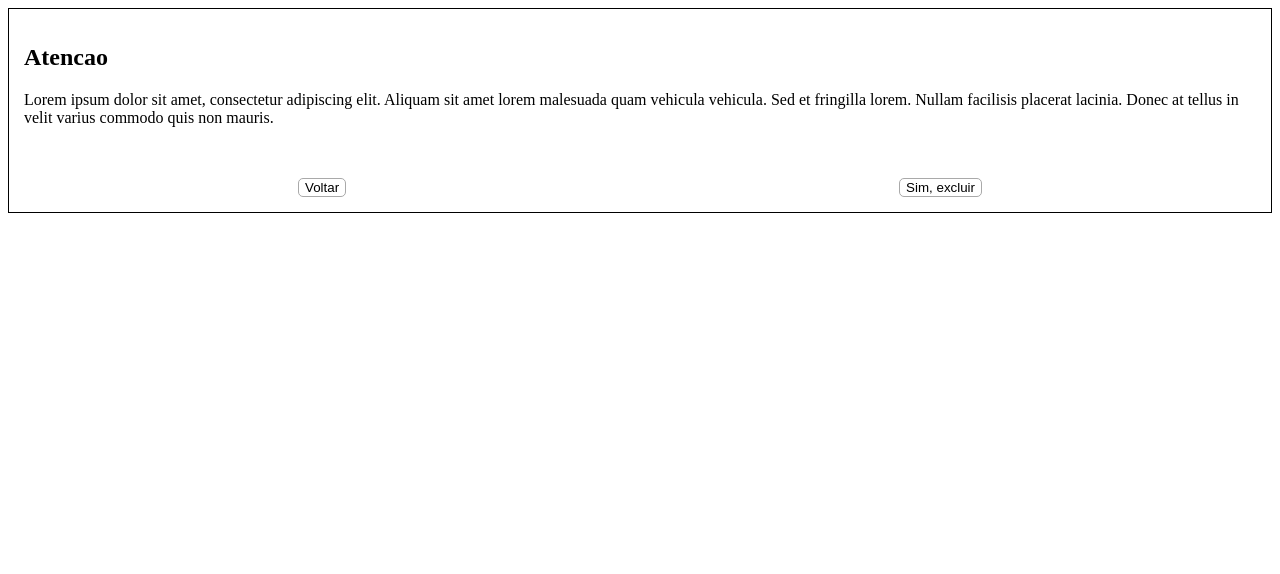
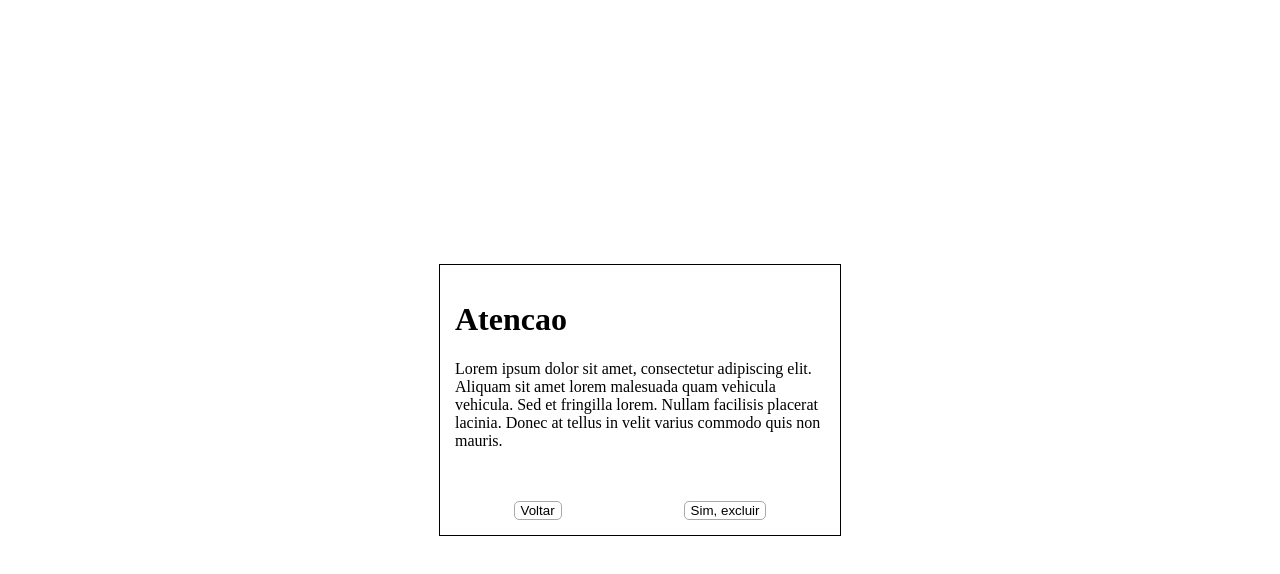
Before and after one commit to PauloGabriel347/WDII, a plain HTML site: page 3.13.1/index.html in a window 1280 px wide. Drawn offline with Linux system fonts and the light colour scheme.

Commit message:
1 file modified

```diff
--- a/3.13.1/index.html
+++ b/3.13.1/index.html
@@ -16,16 +16,26 @@
     border-radius: 5px;
   }
 
-  .container {
+  .modal {
+    width: 400px;
+    height: 270px;
     display: flex;
     flex-direction: column;
     gap: 5px;
     border: solid black thin;
   }
+
+  .container {
+    display: flex;
+    justify-content: center;
+    align-items: center;
+    height: 100%;
+  }
 </style>
 
 <html>
-  <nav class="container">
+  <div class="container">
+    <div class="modal">
       <div class="texto">
         <h1>Atencao</h1>
         <p>
@@ -39,5 +49,6 @@
         <button class="botao">Voltar</button>
         <button class="botao">Sim, excluir</button>
       </div>
-  </nav>
+    </div>
+  </div>
 </html>
```
Lines whose indentation alone changed are shown as unchanged.
